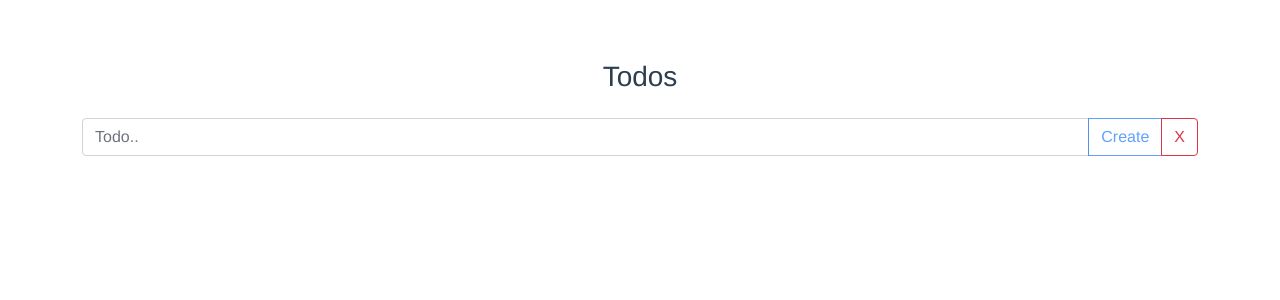
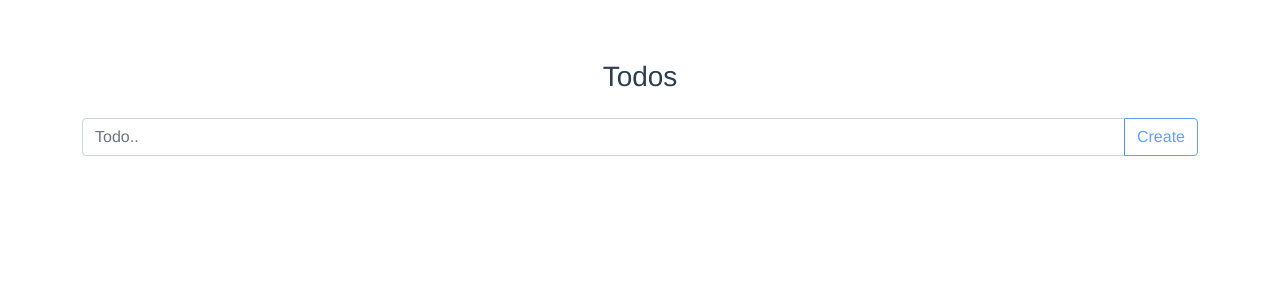
Before and after one commit to sevkioruc/todo-testing-study-fe, a Vue app: page / in a window 1280 px wide. Shown: the top 300 px of the page. Built offline with nearby package versions, Linux system fonts and the light colour scheme.

Commit message:
Unnecessary button removed

```diff
--- a/src/components/Todo.vue
+++ b/src/components/Todo.vue
@@ -25,7 +25,6 @@
           ></span>
           Create
         </button>
-        <button class="btn btn-outline-danger" type="button">X</button>
       </div>
     </div>
   </div>
```
